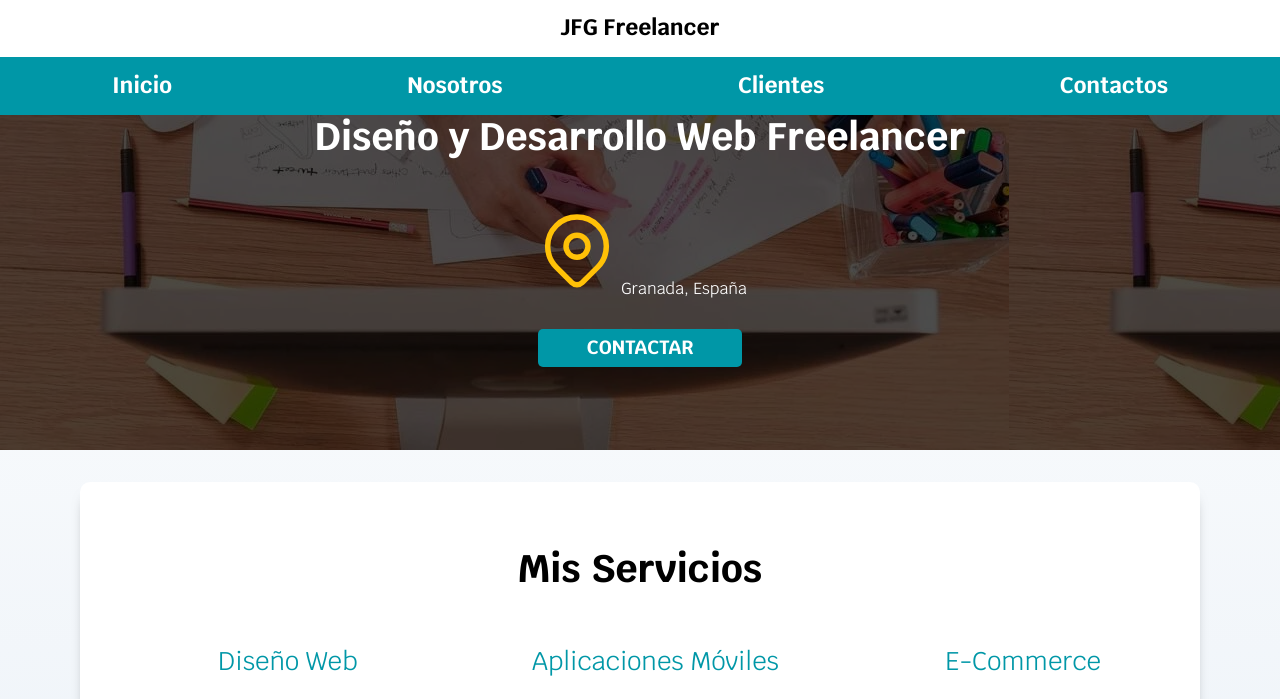
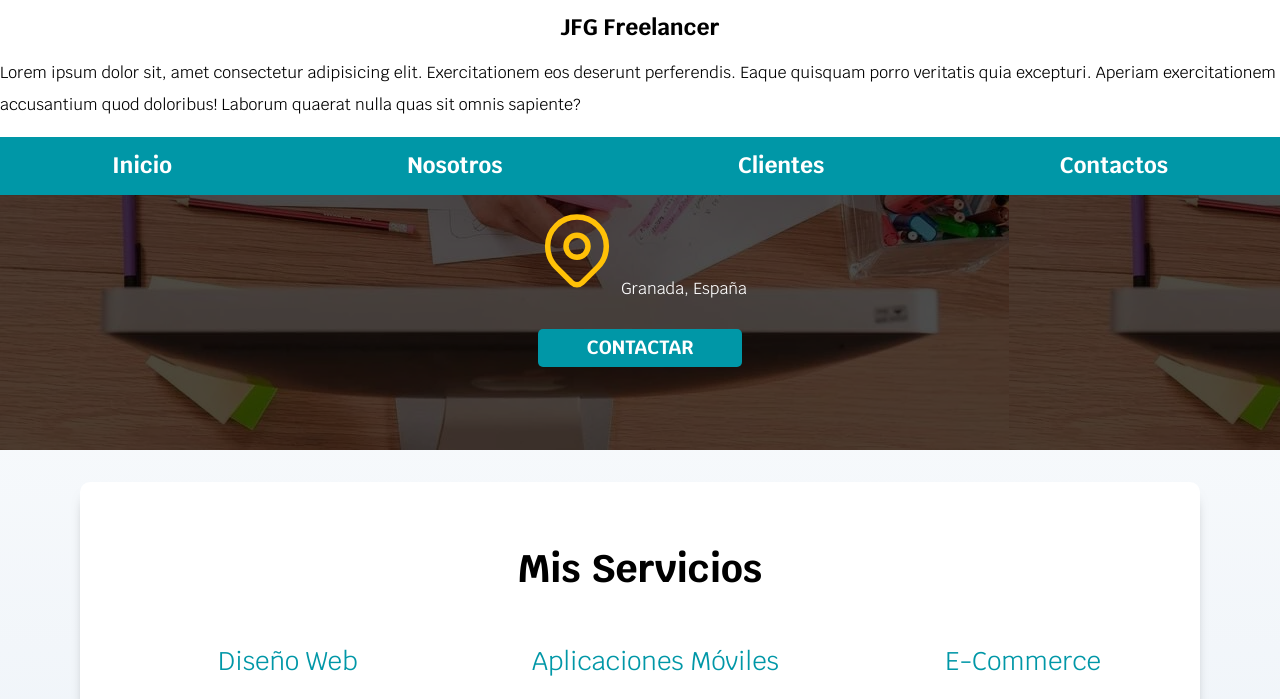
Before and after one commit to Ales-oc/prueba, a website: page index.html in a window 1280 px wide. Shown: the top 699 px of the page. Drawn offline with nearby package versions, Linux system fonts and the light colour scheme; files that its build step writes are made by us from their sources; files whose address does not match are found by name.

Commit message:
Version 3 desde VSCode

```diff
--- a/index.html
+++ b/index.html
@@ -13,7 +13,7 @@
 
     <header class="header">
         <h1>JFG <span>Freelancer</span></h1>
-        <p></p>
+        <p>Lorem ipsum dolor sit, amet consectetur adipisicing elit. Exercitationem eos deserunt perferendis. Eaque quisquam porro veritatis quia excepturi. Aperiam exercitationem accusantium quod doloribus! Laborum quaerat nulla quas sit omnis sapiente?</p>
 
     <div class="nav-bg">
         <nav class="navegacion contenedor">
```
